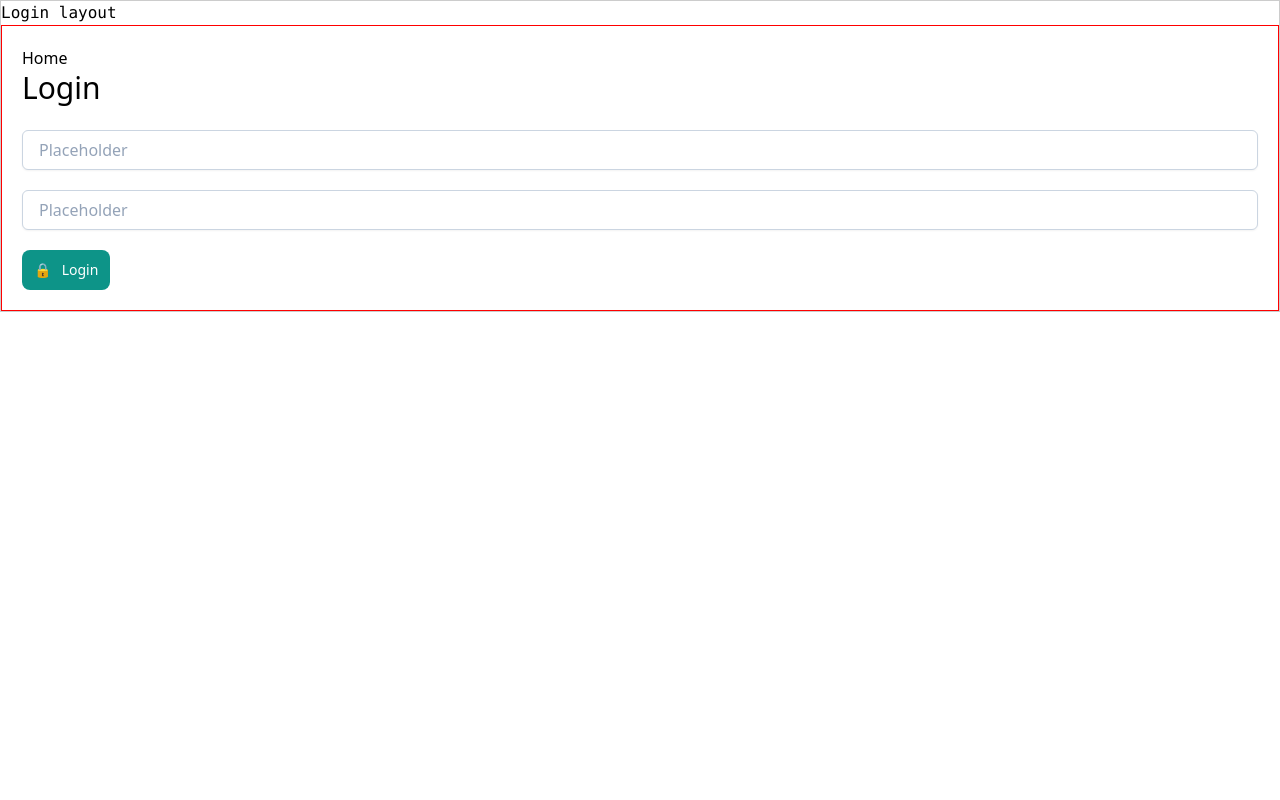
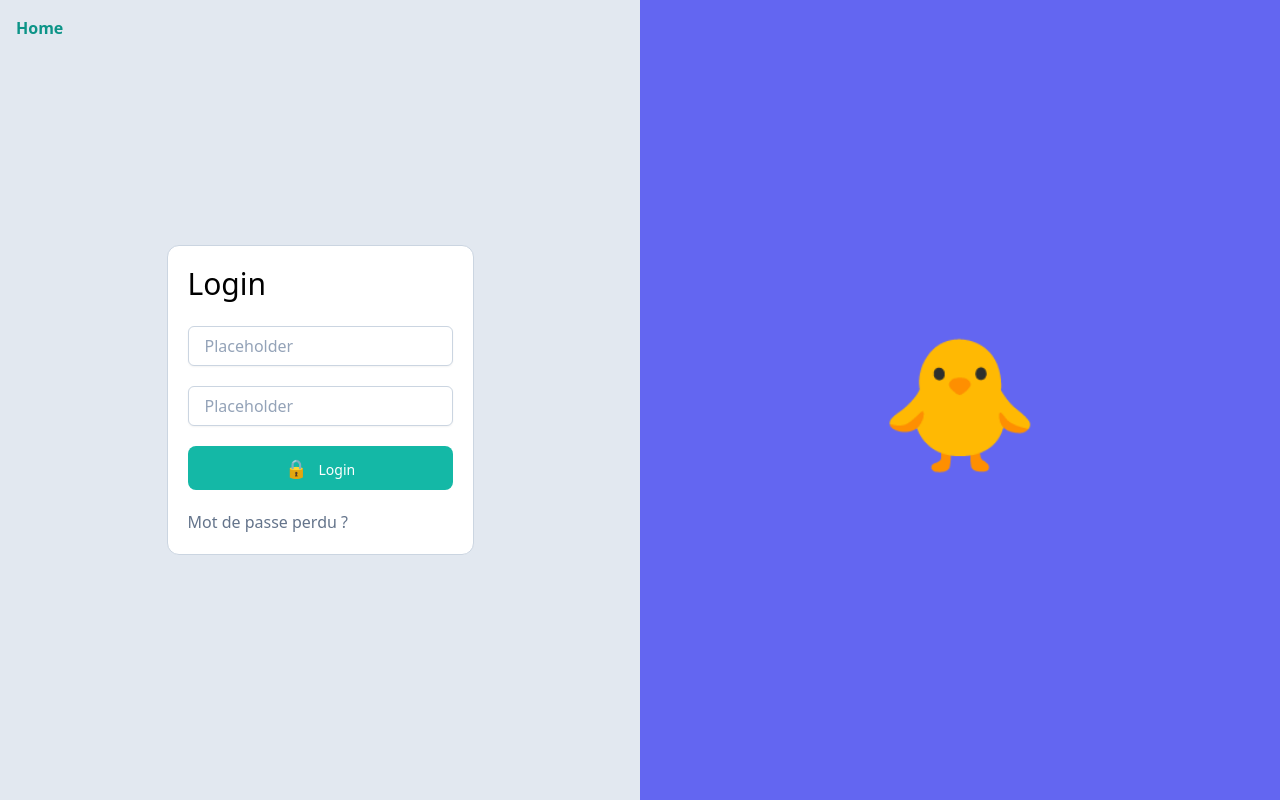
Before and after one commit to hugobqd/devant, a Nuxt app: page /login in a window 1280 px wide. Built offline with nearby package versions, Linux system fonts and the light colour scheme.

Commit message:
style login and lostpassword pages

```diff
--- a/components/ui/DvButton.vue
+++ b/components/ui/DvButton.vue
@@ -14,10 +14,9 @@ const props = defineProps({
 <template>
   <button
     type="button"
-    class="DvButton text-white text-sm leading-6 font-medium py-2 px-3 rounded-lg bg-teal-600 hover:bg-teal-700 focus:outline-none focus:ring-2 focus:ring-offset-2 focus:ring-teal-500"
-    :class="`bg-${colorScheme}-600`"
+    class="DvButton text-white text-sm leading-6 font-medium py-2 px-3 rounded-lg bg-teal-500 hover:bg-teal-600 focus:outline-none focus:ring-2 focus:ring-offset-2 focus:ring-teal-500"
   >
-    <span v-if="!!props.icon" style="margin-right: 0.5em;">{{
+    <span v-if="!!props.icon" class="mr-2 text-lg">{{
       props.icon
     }}</span>
     <slot />
--- a/layouts/default.vue
+++ b/layouts/default.vue
@@ -1,8 +1,7 @@
 <script setup lang="ts"></script>
 
 <template>
-  <section data-layout="default">
-    <pre>Default layout</pre>
+  <section data-layout="default" class="p-6">
     <div class="slot-wrapper">
       <slot></slot>
     </div>
@@ -10,12 +9,5 @@
 </template>
 
 <style scoped>
-section {
-  border: 1px solid #ccc;
-}
-.slot-wrapper {
-  padding: 20px;
-  border: 1px solid black;
-}
 </style>
 x
--- a/layouts/login.vue
+++ b/layouts/login.vue
@@ -1,20 +1,20 @@
+<!-- Layout du perron ('porch' : connexion, login, mot de passe perdu, etc) -->
+
 <script setup lang="ts"></script>
 
 <template>
-  <section data-layout="login">
-    <pre>Login layout</pre>
-    <div class="slot-wrapper">
-      <slot></slot>
+  <section data-layout="login" class="h-screen bg-slate-200 grid lg:grid-cols-2">
+
+    <div class="center grid place-items-center relative">
+      <header class="absolute top-4 left-4">
+        <NuxtLink class="font-semibold text-teal-600" to="/">Home</NuxtLink>
+      </header>
+      <div data-part="layout-content" class="border border-slate-300 p-5 rounded-xl bg-white">
+        <slot></slot>
+      </div>
+    </div>
+    <div class="bg-indigo-500 grid place-items-center">
+      <div class="text-9xl">🐥</div>
     </div>
   </section>
 </template>
-
-<style scoped>
-section {
-  border: 1px solid #ccc;
-}
-.slot-wrapper {
-  padding: 20px;
-  border: 1px solid red;
-}
-</style>
--- a/pages/index.vue
+++ b/pages/index.vue
@@ -6,8 +6,8 @@ useHead({
 
 <template>
   <NuxtLayout>
-    <h1>Welcome home!</h1>
-    <NuxtLink to="/login">Login</NuxtLink>
+    <h1 class="text-xl mb-3">Welcome home 🏡</h1>
+    <NuxtLink to="/login" class="text-teal-600">Login</NuxtLink>
     <NuxtLink to="/pokemon/">Pokemon</NuxtLink>
   </NuxtLayout>
 </template>
--- a/pages/login.vue
+++ b/pages/login.vue
@@ -13,15 +13,15 @@ const debug = (message: string) => {
 
 <template>
   <NuxtLayout>
-    <NuxtLink to="/">Home</NuxtLink>
 
     <h2 class="text-3xl mb-6">Login</h2>
     <form class="flex flex-col gap-5 justify-center items-start">
-      <UiDvInput type="text" />
-      <UiDvInput type="password" />
-      <UiDvButton @click="debug('button click')" icon="🔒">
+      <DvInput type="text" />
+      <DvInput type="password" />
+      <DvButton @click="debug('button click')" icon="🔒" colorScheme="red" class="w-full">
         Login
-      </UiDvButton>
+      </DvButton>
+      <NuxtLink :to="'/lost-password'" class="text-slate-500">Mot de passe perdu ?</NuxtLink>
     </form>
   </NuxtLayout>
 </template>
--- /dev/null
+++ b/pages/lost-password.vue
@@ -0,0 +1,28 @@
+<script lang="ts" setup>
+import DvButton from "../components/ui/DvButton.vue";
+import DvInput from "../components/ui/DvInput.vue";
+
+useHead({
+  title: "Lost password",
+});
+definePageMeta({
+  layout: "login",
+});
+
+const debug = (message: string) => {
+  console.log(message);
+};
+</script>
+
+<template>
+  <NuxtLayout>
+    <h2 class="text-3xl mb-6">Lost password ?</h2>
+    <form class="flex flex-col gap-5 justify-center items-start">
+      <DvInput type="email" />
+      <DvButton @click="debug('button click')" class="w-full">
+        Récupérer le mot de passe
+      </DvButton>
+      <NuxtLink :to="'/login'" class="text-slate-500">Se connecter</NuxtLink>
+    </form>
+  </NuxtLayout>
+</template>
```
